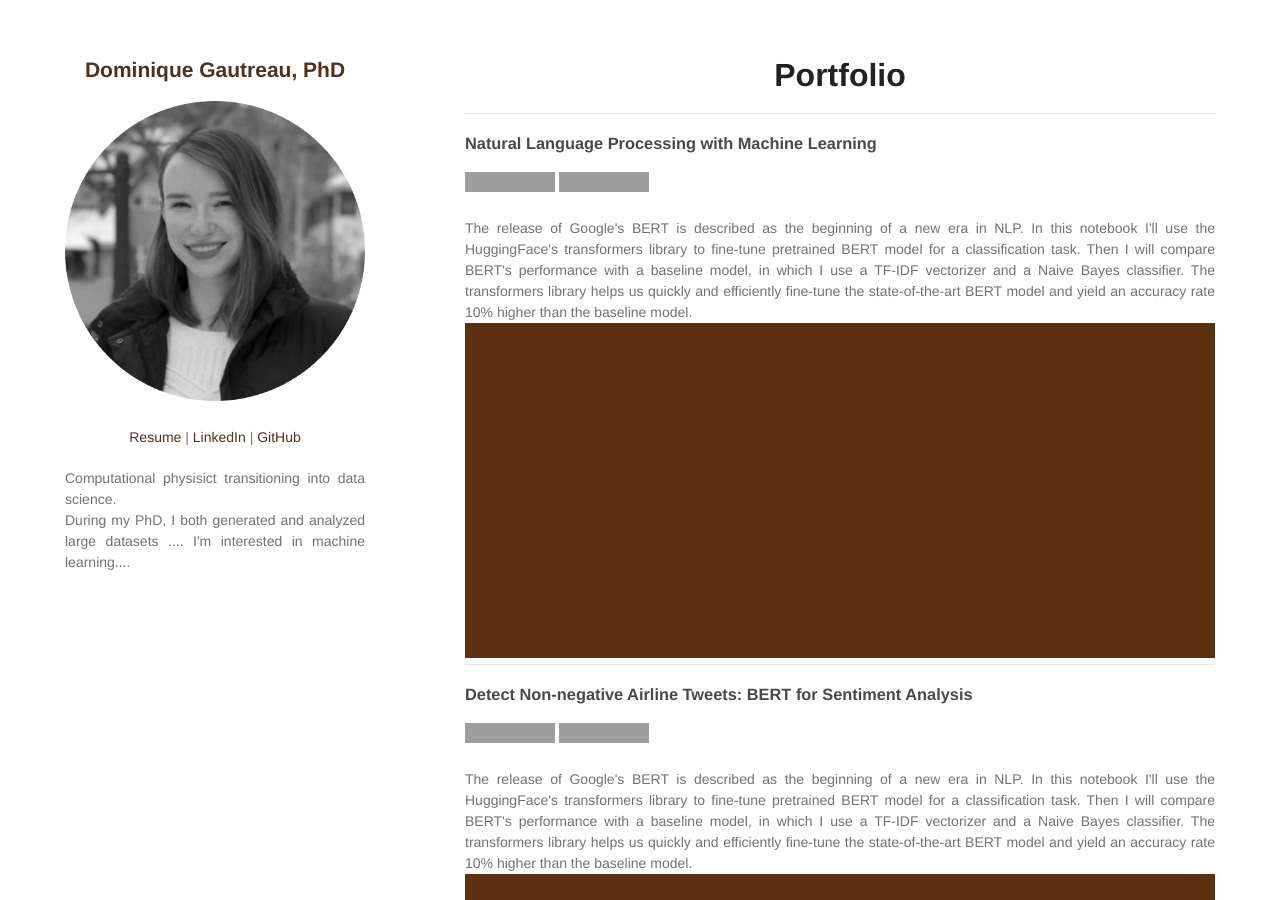
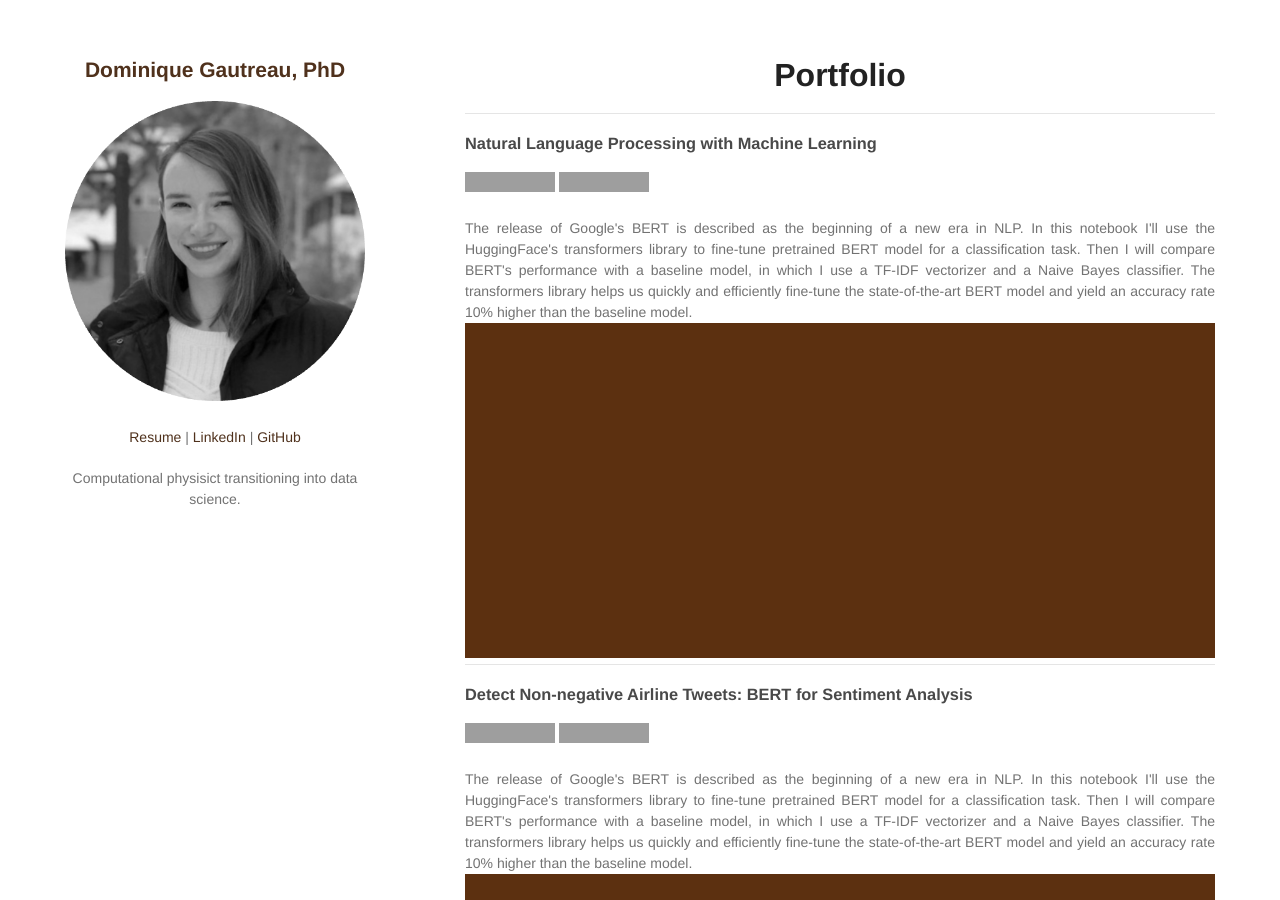
Before and after one commit to dgautreau/dgautreau.github.io, a Jekyll site: the page built from index.md, in a window 1280 px wide and 900 px high. Built offline with Jekyll 4.4.1, drawn with Linux system fonts in a browser that asks for light colours; our own code applies the rules of GitHub Pages for plain Markdown files; formulas are drawn with MathJax 3; grey boxes are pictures that could not be loaded.

Commit message:
Update _config.yml

```diff
--- a/_config.yml
+++ b/_config.yml
@@ -6,10 +6,8 @@ description: > # your text below (remove <br> elements if you don't need line br
   <a href="https://www.linkedin.com/in/dominique-gautreau/">LinkedIn</a> |
   <a href="https://github.com/dgautreau">GitHub</a>
   </p>
-  <p align="justify">
-  Computational physisict transitioning into data science. <br>
-  During my PhD, I both generated and analyzed large datasets .... I'm interested in machine learning....
-  <br><br>
+  <p align="center">
+  Computational physisict transitioning into data science.
   </p>
 usemathjax: true
 theme: jekyll-theme-minimal
```
